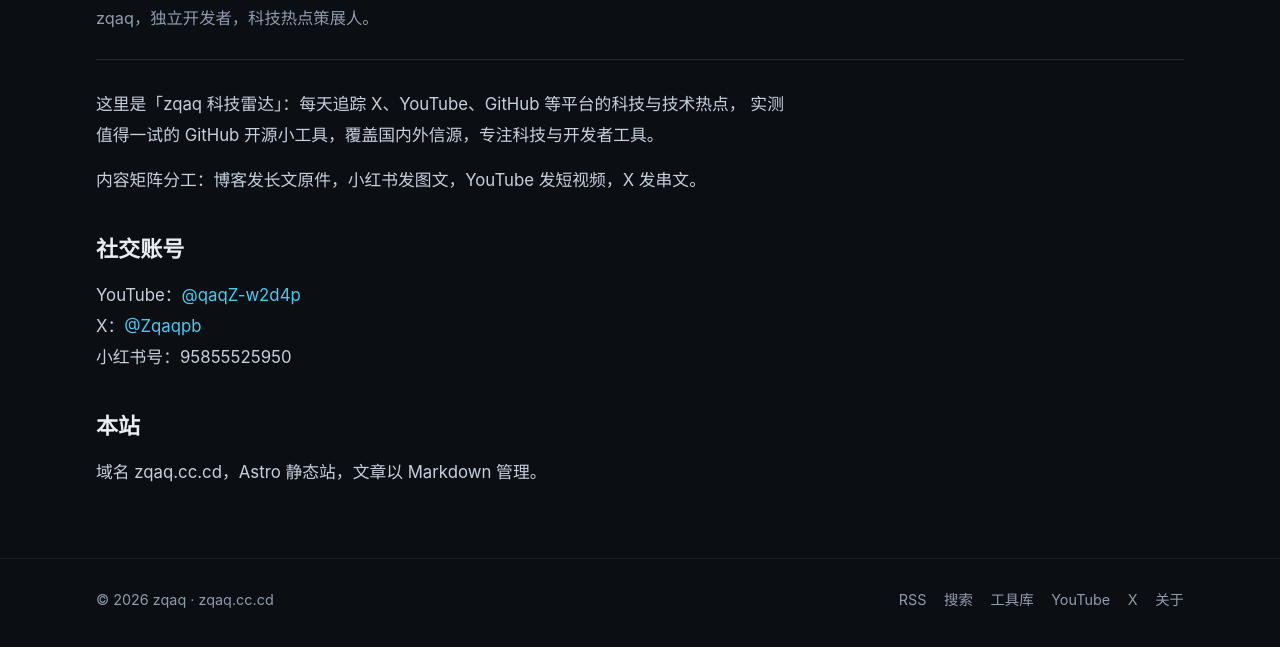
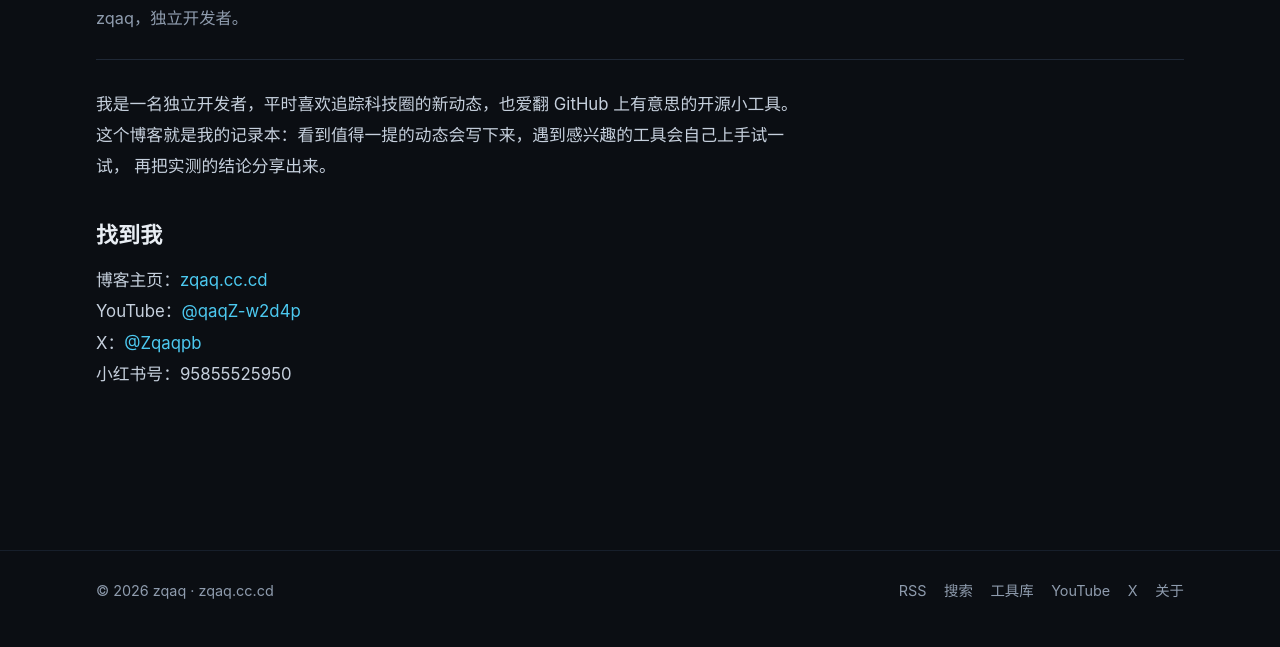
Before and after one commit to Zqaq66/zqaq-blog, an Astro site: page /about in a window 1280 px wide. Shown: the part 161-808 px from the top of the page. Built offline with nearby package versions, Linux system fonts and the light colour scheme; Astro itself is replaced by a stand-in of ours.

Commit message:
docs: 关于页精简为简单介绍，删除内容矩阵分工与本站说明

```diff
--- a/src/pages/about/index.astro
+++ b/src/pages/about/index.astro
@@ -2,27 +2,26 @@
 import BaseLayout from '../../layouts/BaseLayout.astro';
 ---
 
-<BaseLayout title="关于" description="关于 zqaq：独立开发者，科技热点策展人。" active="about">
+<BaseLayout title="关于" description="关于 zqaq：独立开发者，记录科技动态与开源工具的观察和实测。" active="about">
   <section class="page-head">
     <h1>关于</h1>
-    <p>zqaq，独立开发者，科技热点策展人。</p>
+    <p>zqaq，独立开发者。</p>
   </section>
 
   <div class="article">
     <div class="content">
       <p>
-        这里是「zqaq 科技雷达」：每天追踪 X、YouTube、GitHub 等平台的科技与技术热点，
-        实测值得一试的 GitHub 开源小工具，覆盖国内外信源，专注科技与开发者工具。
+        我是一名独立开发者，平时喜欢追踪科技圈的新动态，也爱翻 GitHub 上有意思的开源小工具。
+        这个博客就是我的记录本：看到值得一提的动态会写下来，遇到感兴趣的工具会自己上手试一试，
+        再把实测的结论分享出来。
       </p>
-      <p>内容矩阵分工：博客发长文原件，小红书发图文，YouTube 发短视频，X 发串文。</p>
-      <h2>社交账号</h2>
+      <h2>找到我</h2>
       <p>
+        博客主页：<a href="https://zqaq.cc.cd">zqaq.cc.cd</a><br />
         YouTube：<a href="https://www.youtube.com/@qaqZ-w2d4p" target="_blank" rel="noopener">@qaqZ-w2d4p</a><br />
         X：<a href="https://x.com/Zqaqpb" target="_blank" rel="noopener">@Zqaqpb</a><br />
         小红书号：95855525950
       </p>
-      <h2>本站</h2>
-      <p>域名 zqaq.cc.cd，Astro 静态站，文章以 Markdown 管理。</p>
     </div>
   </div>
 </BaseLayout>
```
